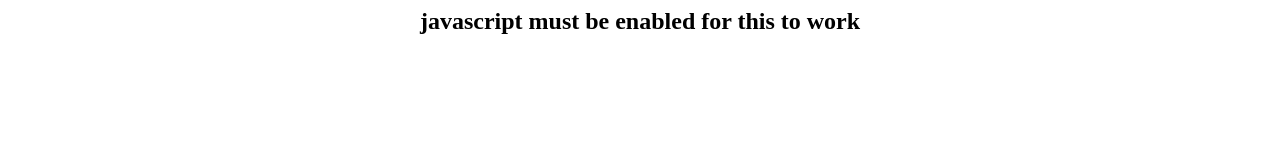
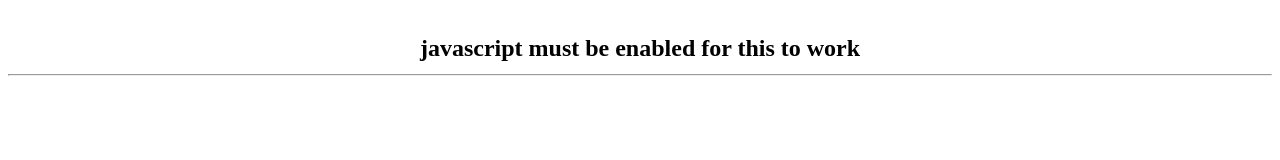
Before and after one commit to johnk-cap/web-aids, a plain HTML site: page qr-resolver.html in a window 1280 px wide. Drawn offline with Linux system fonts and the light colour scheme.

Commit message:
format tweaks to qr-resolver.html

```diff
--- a/qr-resolver.html
+++ b/qr-resolver.html
@@ -2,7 +2,7 @@
 <!-- 1LT John Kennedy, Jan2025 -->
 <html>
   <body>
-    <center><h2>javascript must be enabled for this to work</h2>
+    <center><h2><br>javascript must be enabled for this to work<br><hr></h2>
     	<script type="text/javascript">
         function notice(kind) {
           switch(kind) {
```
